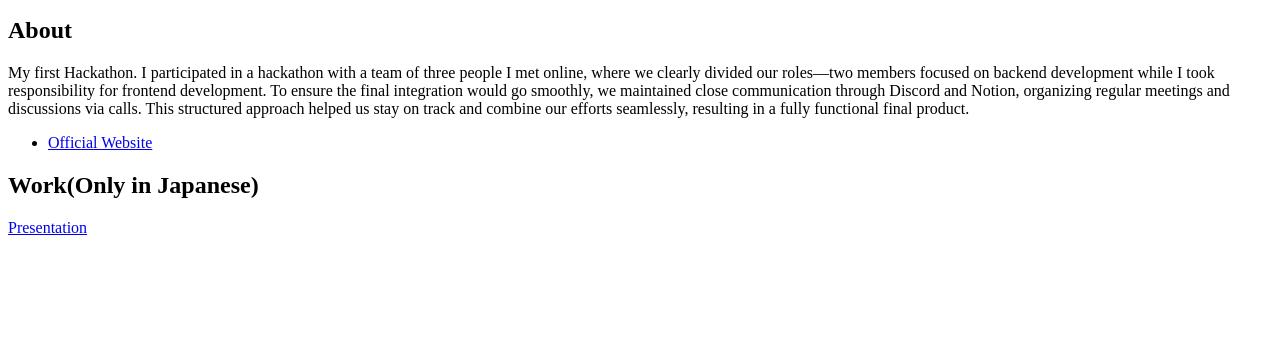
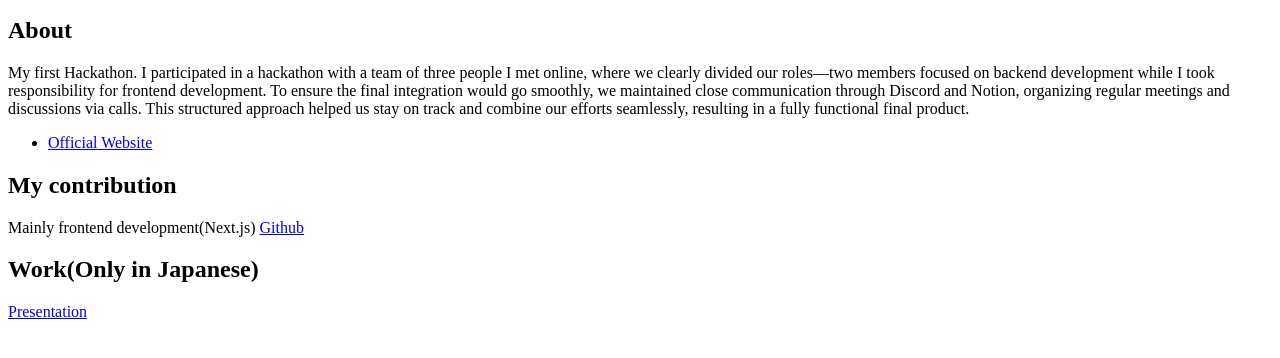
Before and after one commit to Haruki65/haruki65.github.io, a plain HTML site: page pages/hackathon.html in a window 1280 px wide. Shown: the part 104-462 px from the top of the page. Drawn offline with Linux system fonts and the light colour scheme.

Commit message:
Update hackathon.html

```diff
--- a/pages/hackathon.html
+++ b/pages/hackathon.html
@@ -20,6 +20,12 @@
         <li><a href="https://talent.supporterz.jp/geekcamp/">Official Website</a></li>
     </ul>
     <div>
+        <h2>My contribution</h2>
+        <p>Mainly frontend development(Next.js)
+            <a href="https://github.com/Haruki65/CookMeet">Github</a>
+        </p>
+    </div>
+    <div>
         <h2>Work(Only in Japanese)</h2>
         <a href="https://drive.google.com/file/d/1pOsaAiTn0cuaCgwwyDhuUcEMXH9ckBl0/view?usp=drive_link">Presentation</object>
     </div>
```
